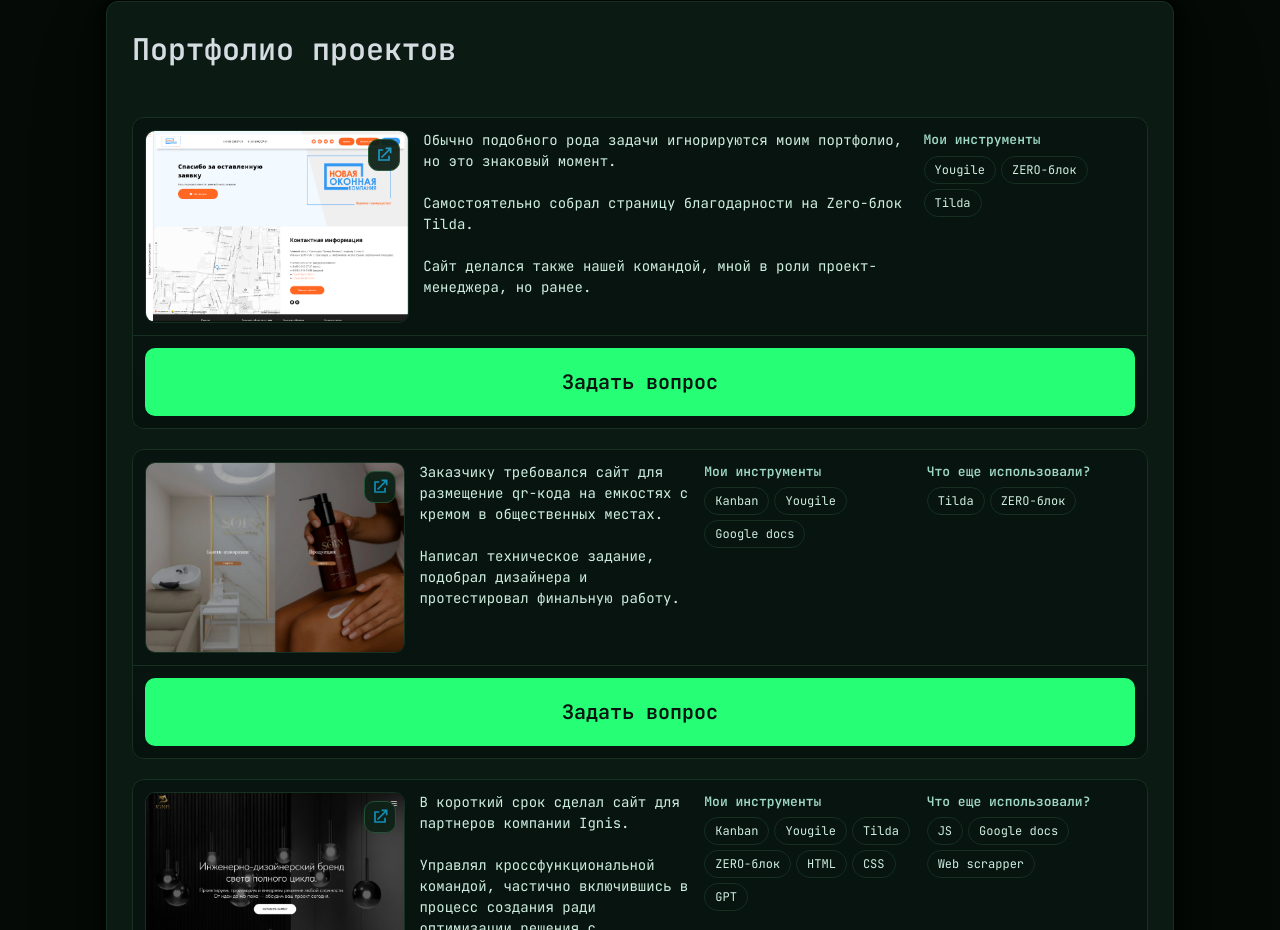
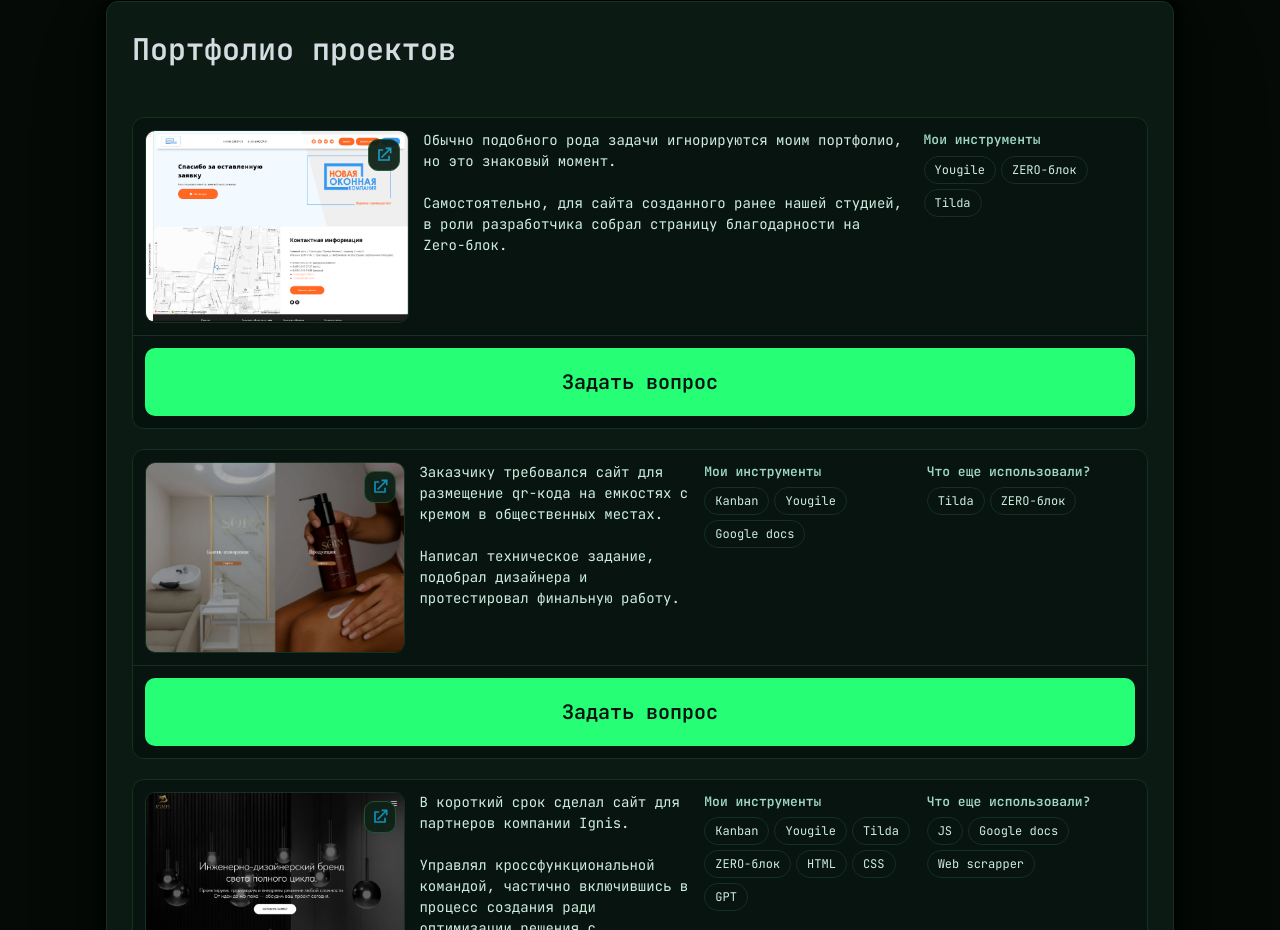
Before and after one commit to dfltdlbb/zakharov, a plain HTML site: page index.html in a window 1280 px wide. Shown: the part 2290-3220 px from the top of the page. Drawn offline with nearby package versions, Linux system fonts and the light colour scheme; a web font is replaced by a local one.

Commit message:
Еще чуть-чуть правок текста

```diff
--- a/index.html
+++ b/index.html
@@ -296,8 +296,9 @@
                   </span>-->
                 </div>
                 <div class="desc">Обычно подобного рода задачи игнорируются моим портфолио, но это знаковый момент.
-                  <br><br>Самостоятельно собрал страницу благодарности на Zero-блок Tilda.<br><br>
-                  Сайт делался также нашей командой, мной в роли проект-менеджера, но ранее.
+                  <br><br>Самостоятельно, для сайта созданного ранее нашей студией,
+                  в роли разработчика собрал страницу благодарности
+                  на Zero-блок.
                 </div>
                 <div class="tools">
                   <h4>Мои инструменты</h4>
```
